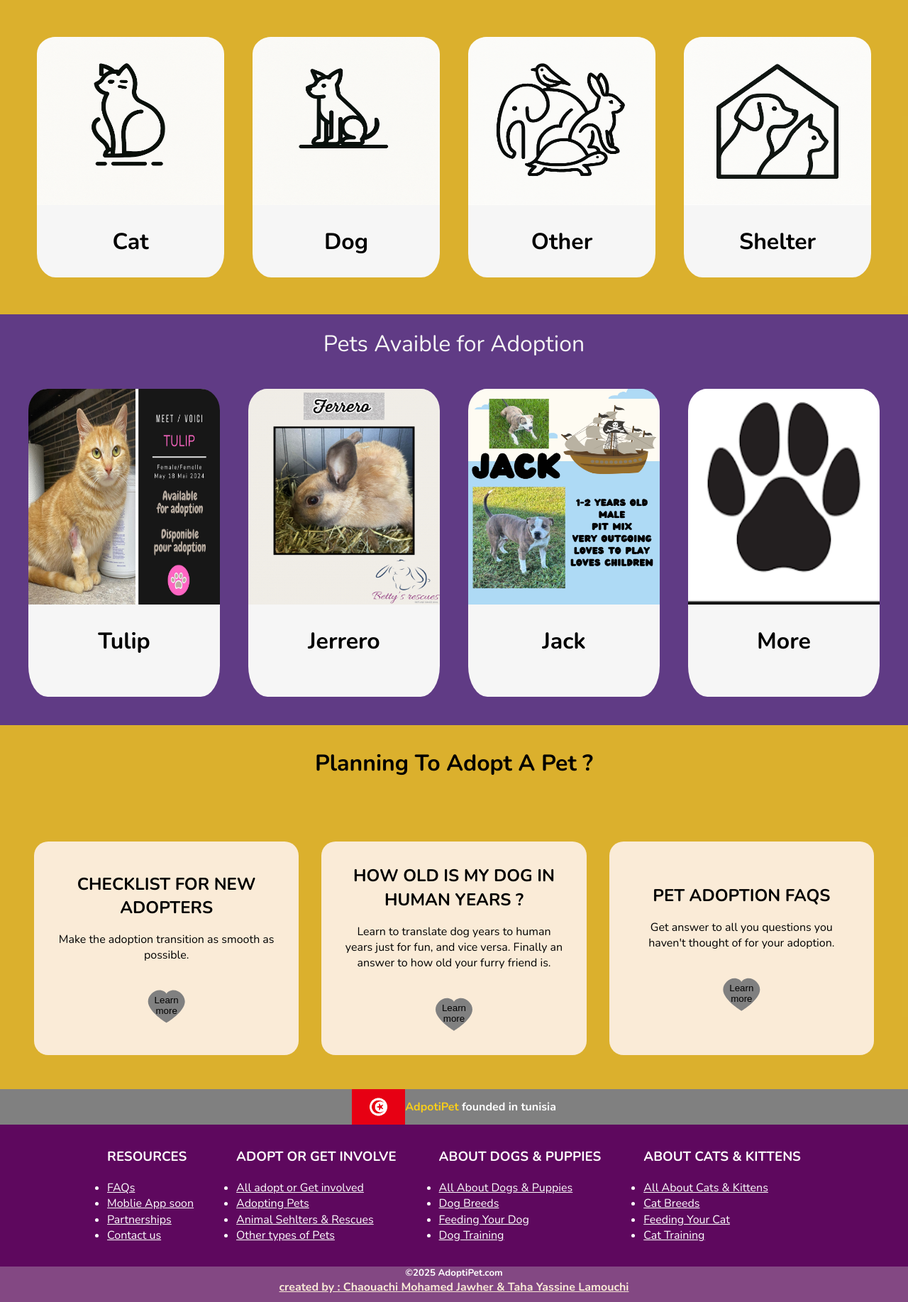
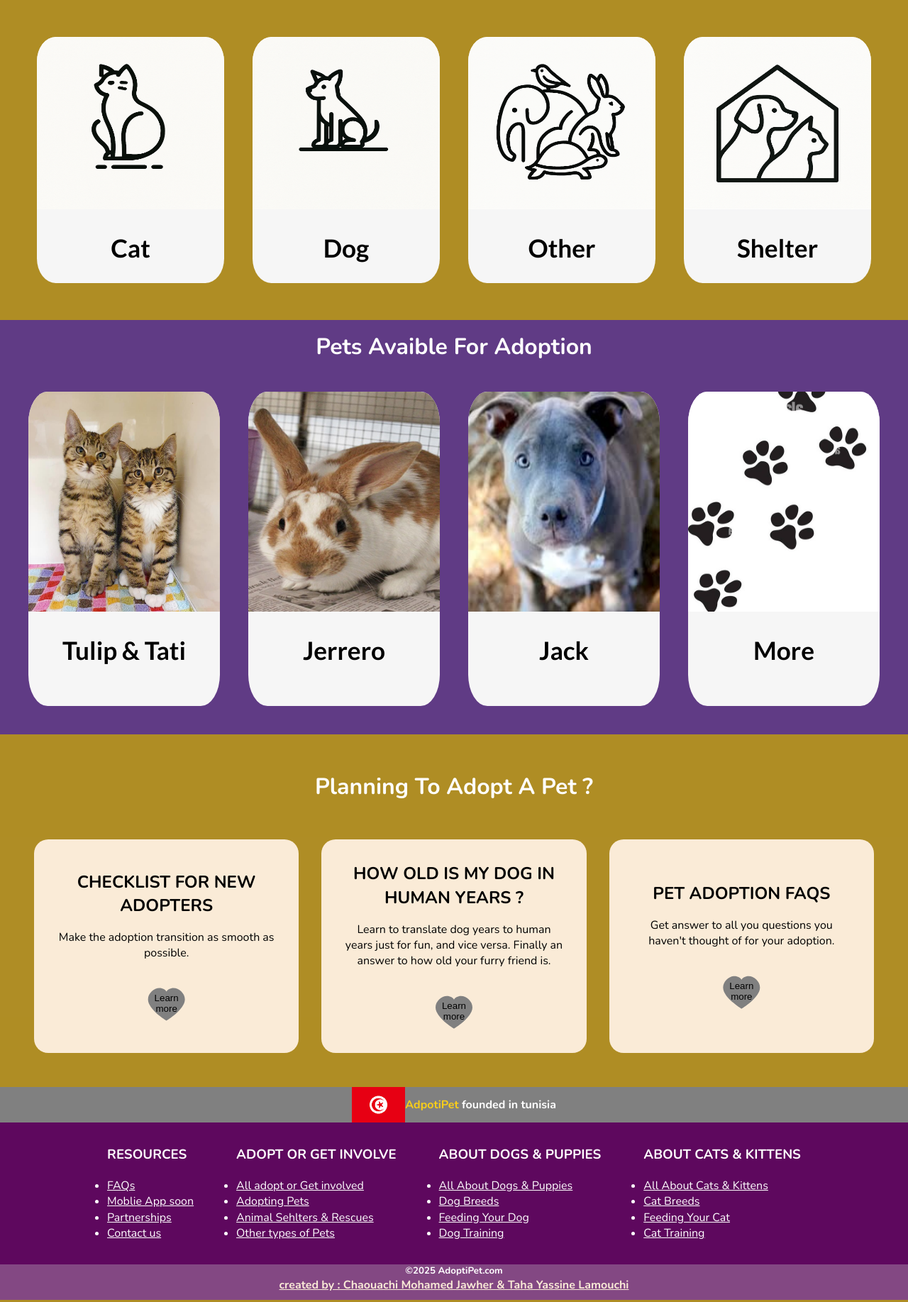
Before and after one commit to NotK4rma/WebProj, a PHP site: page /html/index.html in a window 1280 px wide. Shown: the part 600-2435 px from the top of the page at 71% size. Run offline with PHP 8.4, Linux system fonts and the light colour scheme; some web fonts are replaced.

Commit message:
going good?

```diff
--- a/css/style.css
+++ b/css/style.css
@@ -20,6 +20,7 @@ body{
 header{
     height: 200px;
     position: relative;
+
 }
 h1{
     text-transform: capitalize;
@@ -245,17 +246,60 @@ h1{
     top: 10%;
     height: max-content;
 }
+.shadowBg{
+    position: absolute;
+    top: 0;
+    left: 0;
+    width: 100%;
+    height: 100%;
+    background-color: rgba(0, 0, 0, 0.2);
+    z-index: 1;
+    transition: all 0.3s ease;
+}
 .four{
     width: 100%;
+    position: relative;
     background-color: rgba(250, 206, 24, 0.8);
     display: grid;
     grid-template-columns: repeat(auto-fit, minmax(300px, 1fr));
     padding: 2em;
 }
+
+.article-space{
+    position: relative;
+}
+.section_article_title, .articles{
+    z-index: 5;
+    position: relative;
+}
+
+
+
+
+
+
+.line {
+    background-image: linear-gradient(90deg,rgb(0,183,255), rgb(255,48,255));
+    height: 4px;
+    width: 0;
+    border-radius: 5px;
+    margin: 0 auto;
+    transition: width 0.5s ease-out;
+    z-index: 10;
+
+}
+
+.img-container:hover .line{
+    width: 24.67vmin;
+}
+
+
+
 .grid-container{
     display: grid;
     grid-template-columns: repeat(auto-fit, minmax(300px, 1fr));
     margin: 20px;
+
 }
 .img-container{
     display: flex;
@@ -263,14 +307,19 @@ h1{
     background-color: #f6f6f6;
     margin: 20px;
     padding: 0;
+    overflow: hidden;
     position: relative;
     flex-direction: column;
     cursor: pointer;
-    transition: transform 0.3s ease, box-shadow 0.3s ease;
+    z-index: 2;
+    border: 0 black solid;
+    transition: transform 0.3s ease, box-shadow 0.3s ease,border-width 0.25s ease-in;
 }
 .img-container:hover{
     transform: scale(1.1);
     box-shadow: 0 10px 20px rgba(0, 0, 0, 0.3);
+    border-width:3px ;
+
 }
 .img-container img{
     width: 100%;
@@ -281,9 +330,11 @@ h1{
 .img-container h3{
     padding-top: 30px;
     text-align: center;
-    font-size: 2em;
+    font-size: 2.2em;
     text-transform: capitalize;
+    font-family: 'Lato', sans-serif;;
 }
+
 .section2 a{
     font-size: 2em;
     display: block;
@@ -294,6 +345,11 @@ h1{
     text-decoration-color: var(--asfer);
     transition: transform 0.3s ease;
 }
+
+
+
+
+
 a:hover{
     transform: scale(1.2);
 }
@@ -304,9 +360,13 @@ a:hover{
 }
 .section_article_title{
     height: 100px;
+    text-align: center;
+    display: flex;
+    justify-content: center;
+    align-items: center;
 }
-.section_article_title >h1{
-    color: black;
+.section_article_title >h1, .section2>h1{
+    color: white;
     text-decoration: none;
     justify-content: center;
     text-align: center;
@@ -314,7 +374,10 @@ a:hover{
     font-size: 2rem;
     transition: transform 0.3s ease;
 }
-.section_article_title >h1:hover{
+.section2>h1{
+    color: white;
+}
+.section_article_title >h1:hover,.section2>h1:hover{
     transform: scale(1.2);
 
 }
@@ -350,7 +413,10 @@ a:hover{
 .article-1:hover {
     transform: scale(1.05);
     box-shadow: 0 10px 20px rgba(0, 0, 0, 0.3);
+
 }
+
+
 
 .article-1 button {
     width: 60px;
@@ -358,7 +424,7 @@ a:hover{
     background-color: grey;
     clip-path: path("M30 52s-26-15.6-26-30C4 13.4 12.4 6 20 6c5 0 8.4 2.4 10 5 1.6-2.6 5-5 10-5 7.6 0 16 7.4 16 16 0 14.4-26 30-26 30z");
     cursor: pointer;
-    transition: background-color 0.3s ease;
+    transition: background-color 0.35s ease-in-out, color 0.3s ease;
 }
 
 
@@ -416,6 +482,7 @@ footer{
 
 .article-1 button:hover {
     background-color: red;
+    color:white
 }
 
 
--- a/html/index.html
+++ b/html/index.html
@@ -8,6 +8,8 @@
     <link rel="preconnect" href="https://fonts.gstatic.com" crossorigin>
     <link href="https://fonts.googleapis.com/css2?family=Delius&family=Nunito:ital,wght@0,200..1000;1,200..1000&family=Poppins:ital,wght@0,100;0,200;0,300;0,400;0,500;0,600;0,700;0,800;0,900;1,100;1,200;1,300;1,400;1,500;1,600;1,700;1,800;1,900&family=Roboto:ital,wght@0,100..900;1,100..900&display=swap" rel="stylesheet">
     <link rel="stylesheet" href="https://fonts.googleapis.com/css2?family=Material+Symbols+Outlined" />
+    <link href="https://fonts.googleapis.com/css2?family=Dancing+Script:wght@600&display=swap" rel="stylesheet">
+    <link href="https://fonts.googleapis.com/css2?family=Lato:ital,wght@0,100;0,300;0,400;0,700;0,900;1,100;1,300;1,400;1,700;1,900&display=swap" rel="stylesheet">
 
 </head>
 <body>
@@ -37,9 +39,9 @@
                         <div>
                             <ul>
                                 <li><a href="">Home</a></li>
-                                <li><a href="">Contact</a></li>
+                                <li><a href="">Cats</a></li>
                                 <li><a href="">Dogs</a></li>
-                                <li><a href="">Cats</a></li>
+                                <li><a href="">My Pets</a></li>
                             </ul>
                         </div>
                     </div>
@@ -54,26 +56,32 @@
             </div>
             <div class="Animals">
                 <div class="four">
-                    <div class="img-container"><img src="../img/cat1.png" alt=""><h3>cat</h3></div>
-                    <div class="img-container"><img src="../img/kalleb2.png" alt=""><h3>dog</h3></div>
-                    <div class="img-container"><img src="../img/others.png" alt=""><h3>other</h3></div>
-                    <div class="img-container"><img src="../img/shelter.png" alt=""><h3>shelter</h3></div>
+                    <div class="shadowBg"></div>
+                    <div class="img-container"><img src="../img/cat1.png" alt=""><h3>cat</h3><div class="line"></div></div>
+                    <div class="img-container"><img src="../img/kalleb2.png" alt=""><h3>dog</h3><div class="line"></div></div>
+                    <div class="img-container"><img src="../img/others.png" alt=""><h3>other</h3><div class="line"></div></div>
+                    <div class="img-container"><img src="../img/shelter.png" alt=""><h3>shelter</h3><div class="line"></div></div>
                 </div>
             </div>
     </section>
-    <section>
+    <section class="available">
+
         <div class="section2">
-            <a href=""> Pets Avaible for Adoption </a>
+
+            <h1> Pets Avaible for Adoption </h1>
             <div class="grid-container">
-                <div class="img-container"><img src="../img/cat2.jpg" alt=""><h3>tulip</h3></div>
-                <div class="img-container"><img src="../img/arneb.jpg" alt=""><h3>jerrero</h3></div>
-                <div class="img-container"><img src="../img/uno.jpeg" alt=""><h3>jack</h3></div>
-                <div class="img-container"><img src="../img/paw.png" alt=""><h3>more</h3></div>
+
+                <div class="img-container"><img src="../img/adoptionCats.jpg" alt=""><h3>tulip & Tati</h3><div class="line"></div></div>
+                <div class="img-container"><img src="../img/adoptionRabit.jpg" alt=""><h3>jerrero</h3><div class="line"></div></div>
+                <div class="img-container"><img src="../img/adoptionPit2.jpeg" alt=""><h3>jack</h3><div class="line"></div></div>
+                <div class="img-container"><img src="../img/pawimg5.jpg" alt=""><h3>more</h3><div class="line"></div></div>
             </div>
          </div>
     </section>
-    <section>
+    <section class="trivia">
+
         <div class="article-space">
+
             <div class="section_article_title">
                 <h1>Planning To Adopt a Pet ?</h1>
             </div>
@@ -94,6 +102,7 @@
                     <button>Learn more</button>
                 </div>
             </div>
+            <div class="shadowBg"></div>
         </div>
     </section>
     <footer>
--- a/js/main.js
+++ b/js/main.js
@@ -1,3 +1,27 @@
 document.getElementById("lgin").addEventListener("click", function () {
     window.location.href = "../html/login.html";
   });
+
+
+  const imgContainers = document.querySelectorAll('.four .img-container');
+  imgContainers.forEach(imgContainer => {
+    imgContainer.addEventListener('mouseover', function () {
+      document.querySelector('.four .shadowBg').style.backgroundColor = 'rgba(0, 0, 0, 0.4)';
+    });
+
+    imgContainer.addEventListener('mouseout', function () {
+      document.querySelector('.four .shadowBg').style.backgroundColor = '';
+    });
+  });
+
+
+  const article = document.querySelectorAll('.article-1');
+  article.forEach(article => {
+    article.addEventListener('mouseover', function () {
+      document.querySelector('.article-space .shadowBg').style.backgroundColor = 'rgba(0, 0, 0, 0.4)';
+    });
+
+    article.addEventListener('mouseout', function () {
+      document.querySelector('.article-space .shadowBg').style.backgroundColor = '';
+    });
+  });
--- a/php/signupValidation.php
+++ b/php/signupValidation.php
@@ -44,6 +44,12 @@ if ($_SERVER["REQUEST_METHOD"] == "POST") {
             $errors[] = "Error: " . $sql . "<br>" . $conn->error;
         }
     }
+}
+
+if (!empty($errors)) {
+    $encodedErrors = urlencode(json_encode($errors));
+    header("Location: ../html/signup.html?errors=" . $encodedErrors);
+    exit;
 }
 
 
--- a/php/test.php
+++ /dev/null
@@ -1,3 +0,0 @@
-<?php
-phpinfo();
-?>
```
Also changed, not shown: html/login.html (+37 -0 lines), html/signup.html (+36 -0 lines), js/thrd.js (added, +22 -0 lines), php/loginValidation.php (+8 -2 lines), img/adoptionCats.jpg (added), img/adoptionPit.jpeg (added), img/adoptionPit2.jpeg (added), img/adoptionRabit.jpg (added), img/pawimg.jpg (added), img/pawimg2.jpg (added), img/pawimg3.jpg (added), img/pawimg4.jpg (added), img/pawimg5.jpg (added), 1 other file.
